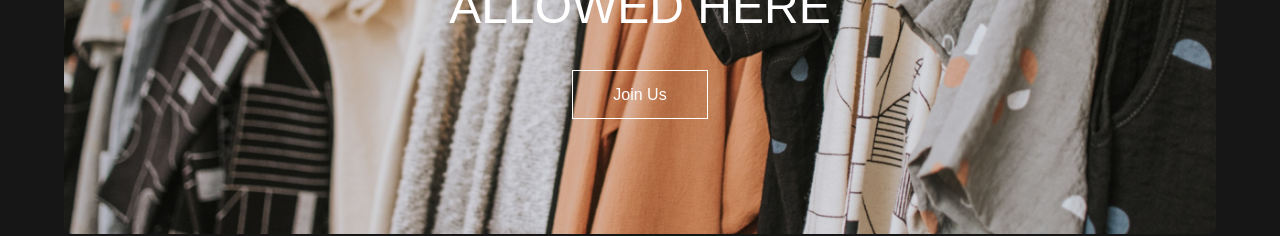
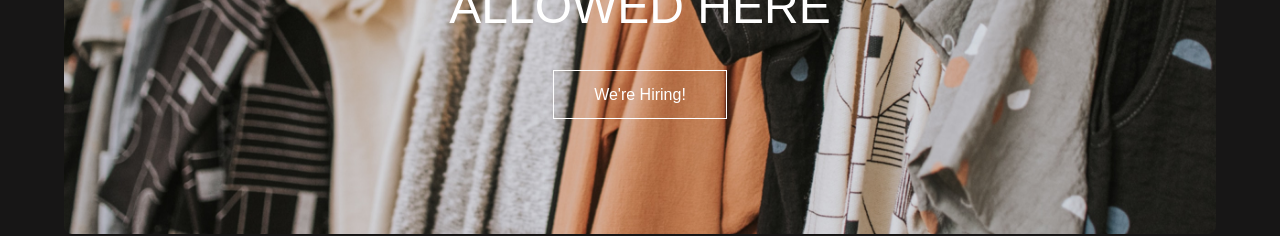
Before and after one commit to kadetXx/haute-couture, a React (Create React App) app: page / in a window 1280 px wide. Shown: the part 3254-3490 px from the top of the page. Built offline with nearby package versions, Linux system fonts and the light colour scheme; a web font is replaced by a local one.

Commit message:
changes cta text

```diff
--- a/src/components/banner/Banner.tsx
+++ b/src/components/banner/Banner.tsx
@@ -27,7 +27,7 @@ const Banner = () => {
         ROCK YOUR STYLE, <br /> BEING BORING ISN’T <br /> ALLOWED HERE
       </h3>
       <div className="banner__cta">
-        <button className="btn" onClick={togglePopup}>Join Us</button>
+        <button className="btn" onClick={togglePopup}>We're Hiring!</button>
       </div>
 
       {showPopup && (
```
